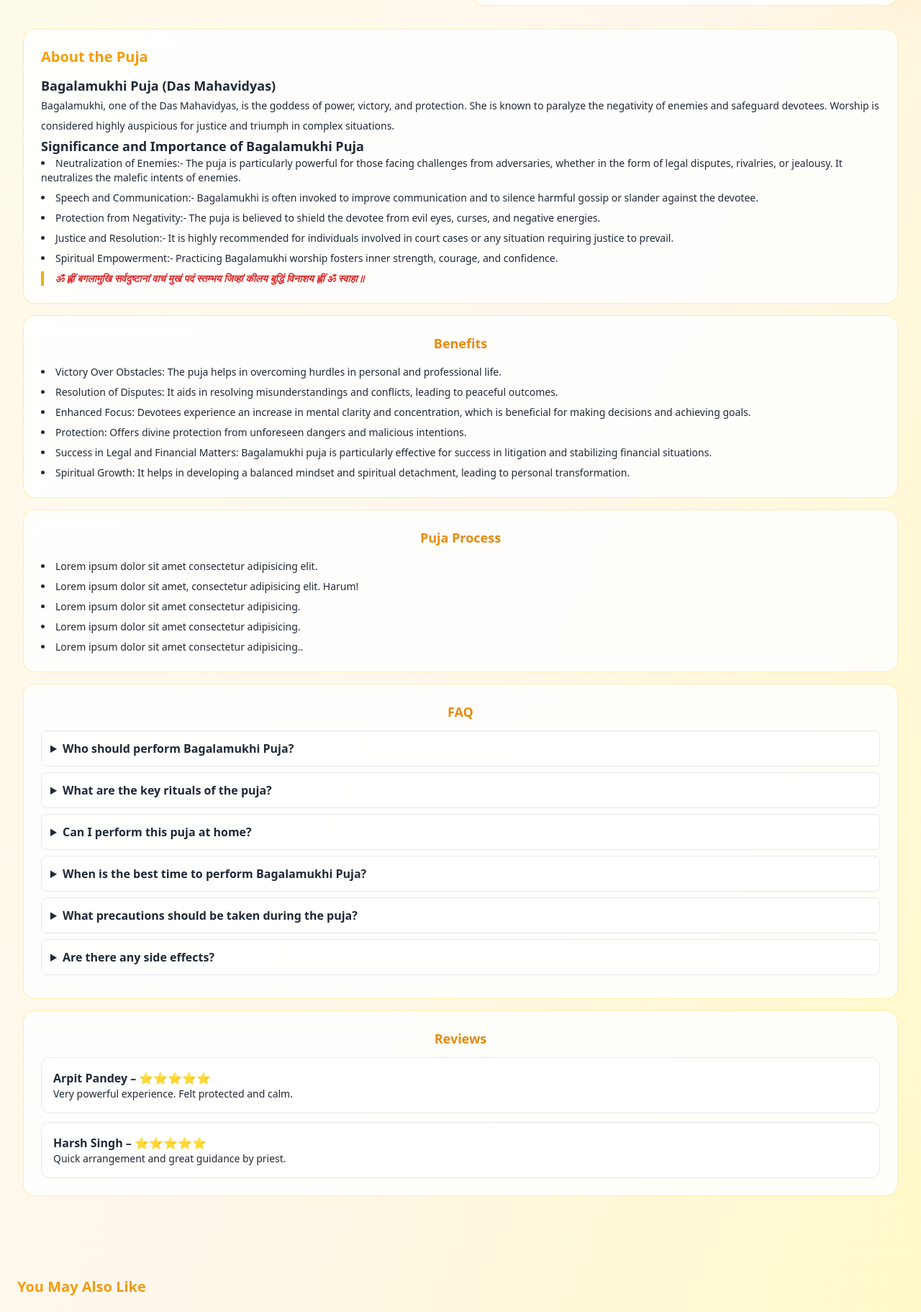
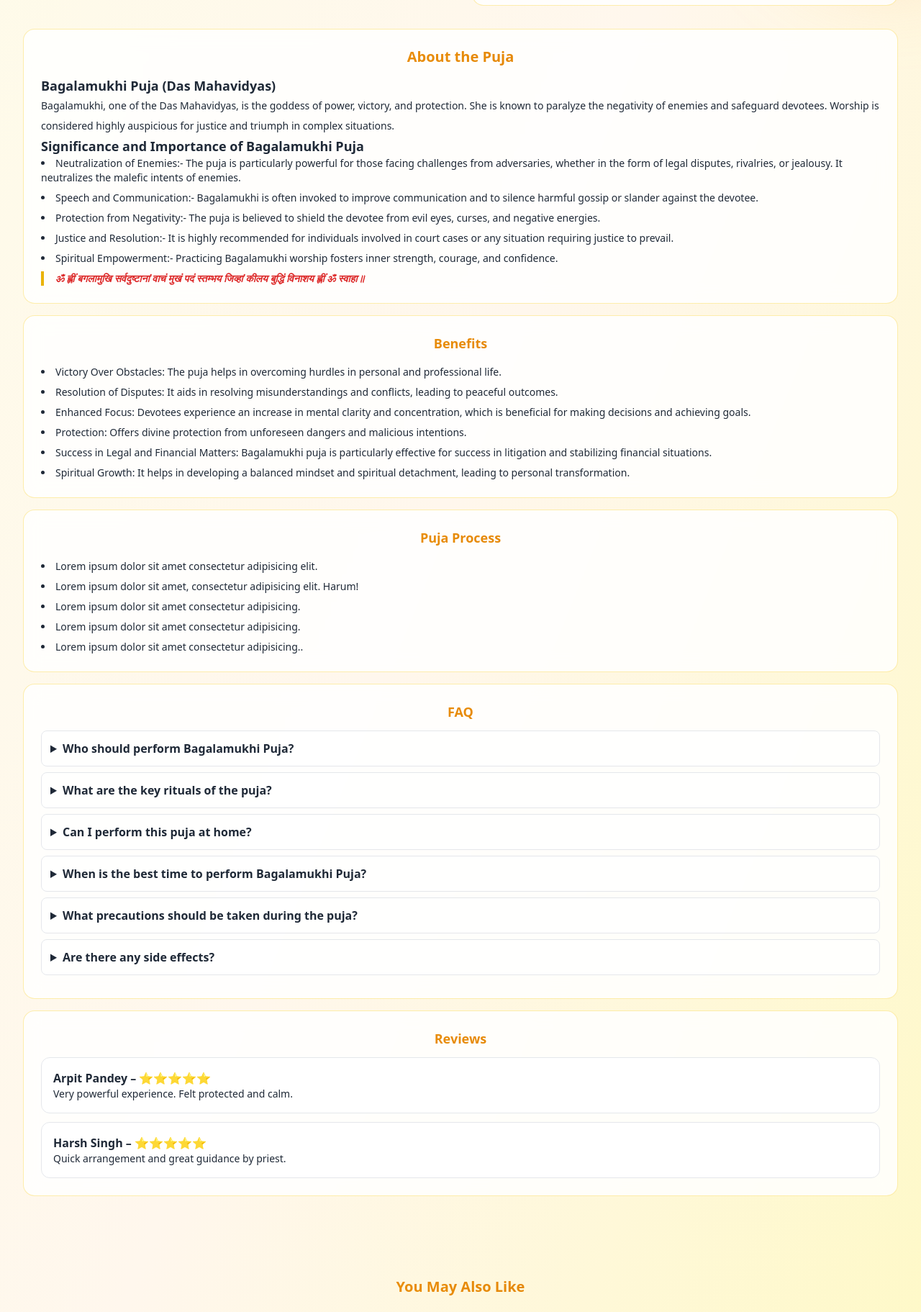
Before and after one commit to Arpitpandey0454/Puja-detailing-pg, a plain HTML site: page index.html in a window 1280 px wide. Shown: the part 934-2757 px from the top of the page at 72% size. Drawn offline with nearby package versions, Linux system fonts and the light colour scheme; files whose address does not match are found by name.

Commit message:
Update index.html

```diff
--- a/index.html
+++ b/index.html
@@ -174,7 +174,7 @@
   <section class="max-w-7xl mx-auto px-6 md:px-8 pb-16">
 
     <div class="md:col-span-3 glass soft-border rounded-2xl p-6 glass rounded-2xl p-6" data-aos="fade-left">
-         <h3 class="text-xl font-bold gold-text mb-3">About the Puja</h3>
+      <h3 class="text-xl font-extrabold gold-text text-center mb-3">About the Puja</h3>
       <h5 class="text-lg font-semibold">Bagalamukhi Puja (Das Mahavidyas) </h5>
       <p class="text-sm leading-7">Bagalamukhi, one of the Das Mahavidyas, is the goddess of power, victory, and protection. She is known to paralyze the negativity of enemies and safeguard devotees. Worship is considered highly auspicious for justice and triumph in complex situations.</p>
       <h5 class="text-lg font-semibold">Significance and Importance of Bagalamukhi Puja</h5>
@@ -293,7 +293,7 @@
 
   <!-- Related Carousel Section -->
   <section class="max-w-7xl mx-auto px-6 mt-12 relative">
-    <h2 class="text-xl font-bold mb-4 text-3xl font-extrabold gold-text mb-6" data-aos="fade-right">You May Also Like</h2>
+    <h2 class="text-xl font-bold text-center mb-4 text-3xl font-extrabold gold-text mb-6" data-aos="fade-right">You May Also Like</h2>
 
 
     <button id="prevBtn" class="absolute left-0 top-1/2 -translate-y-1/2 bg-yellow-500 text-white px-3 py-2 rounded-full shadow hover:bg-yellow-600 z-10">
```
